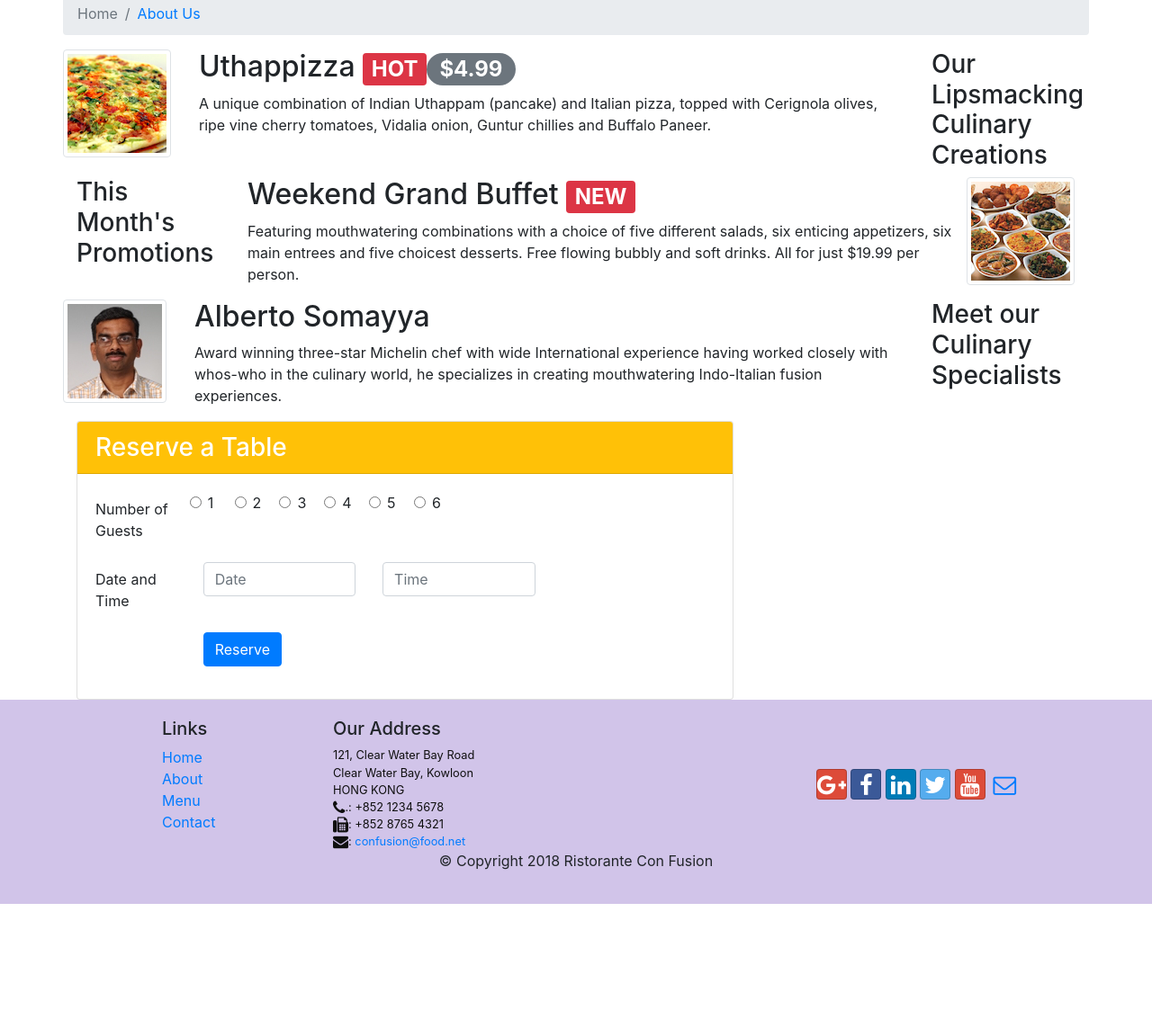
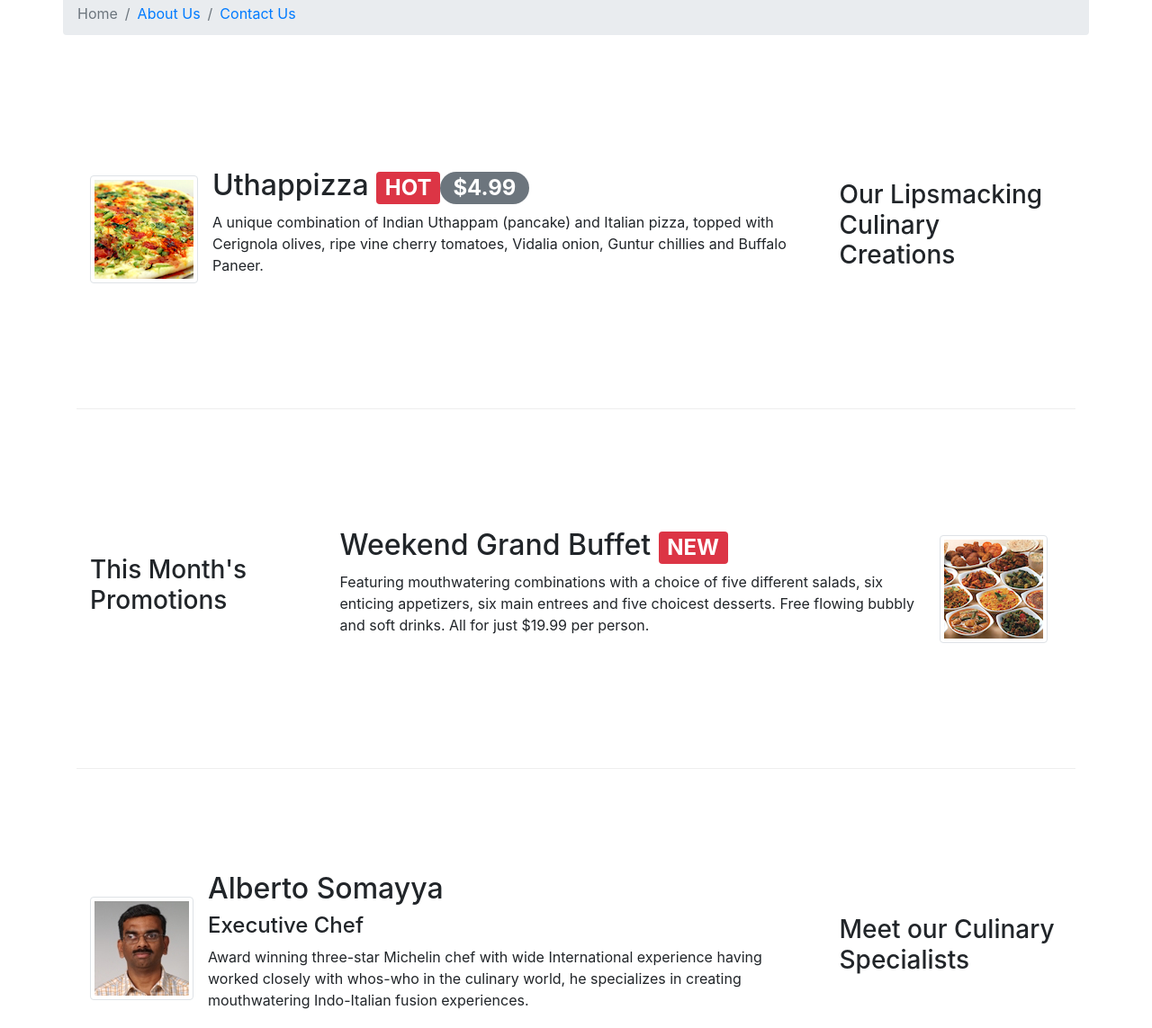
Before and after one commit to levmit/conFusion, a website: page index.html in a window 1280 px wide. Shown: the part 343-1486 px from the top of the page at 90% size. Before the commit the page ends 1348 px from the top, so only its background shows below. Drawn offline with nearby package versions, Linux system fonts and the light colour scheme.

Commit message:
Assigment 2: completed

```diff
--- a/index.html
+++ b/index.html
@@ -44,22 +44,31 @@
                     <p>We take inspiration from the World's best cuisines, and create a unique fusion experience. Our
                         lipsmacking creations will tickle your culinary senses!</p>
                 </div>
-                <div class="col-12 col-sm align-self-center">
+                <div class="col-12 col-sm-3 align-self-center">
                     <img src="img/logo.png" class="img-fluid">
+                </div>
+                <div class="col-12 col-sm-3 align-self-center">
+                    <a type="button" class="btn btn-warning btn-sm btn-block" href="#reserve">Reserve Table</a>
                 </div>
             </div>
         </div>
     </header>
-
     <div class="container">
         <div class="row">
             <ol class="col-12 breadcrumb">
                 <li class="breadcrumb-item active">Home</li>
                 <li class="breadcrumb-item"><a href="./aboutus.html">About Us</a></li>
+                <li class="breadcrumb-item"><a href="./contactus.html">Contact Us</a></li>
             </ol>
+        </div>
+        <div class="row row-content align-items-center">
+            <div class="col-12 col-sm-4 order-sm-last col-md-3">
+                <h3>Our Lipsmacking Culinary Creations</h3>
+            </div>
+            <div class="col col-sm order-sm-first">
                 <div class="media">
-                <img class="d-flex mr-3 img-thumbnail" src="img/uthappizza.png" alt="Uthappizza">
-                <div class="col-10 media-body">
+                    <img class="d-flex mr-3 img-thumbnail align-self-center" src="img/uthappizza.png" alt="Uthappizza">
+                    <div class="media-body">
                         <h2 class="mt-0">Uthappizza <span class="badge badge-danger">HOT</span><span
                                 class="badge badge-pill badge-secondary">$4.99</span></h2>
                         <p class="d-none d-sm-block">A unique combination of Indian Uthappam (pancake) and
@@ -67,45 +76,51 @@
                             cherry tomatoes, Vidalia onion, Guntur chillies and
                             Buffalo Paneer.</p>
                     </div>
-                <div class="col-2">
-                    <h3>Our Lipsmacking Culinary Creations</h3>
                 </div>
             </div>
         </div>
-        <div class="row">
-            <div class="media">
-                <div class="col-2">
+        <div class="row row-content align-items-center">
+            <div class="col-12 col-sm-4 order-sm-first col-md-3">
                 <h3>This Month's Promotions</h3>
             </div>
-                <div class="col-10 media-body">
+            <div class="col col-sm order-sm-last">
+                <div class="media">
+                    <div class="media-body">
                         <h2 class="mt-0">Weekend Grand Buffet <span class="badge badge-danger">NEW</span></h2>
-                    <p class="d-none d-sm-block">Featuring mouthwatering combinations with a choice of five different
+                        <p class="d-none d-sm-block">Featuring mouthwatering combinations with a choice of five
+                            different
                             salads, six enticing appetizers,
-                        six main entrees and five choicest desserts. Free flowing bubbly and soft drinks. All for just
+                            six main entrees and five choicest desserts. Free flowing bubbly and soft drinks. All for
+                            just
                             $19.99 per person.</p>
                     </div>
-                <img class="d-flex mr-3 img-thumbnail" src="img/buffet.png" alt="Buffet">
+                    <img class="d-flex mr-3 img-thumbnail align-self-center" src="img/buffet.png" alt="Buffet">
+                </div>
             </div>
         </div>
 
-        <div class="row">
+        <div class="row row-content align-items-center">
+            <div class="col-12 col-sm-4 order-sm-last col-md-3">
+                <h3>Meet our Culinary Specialists</h3>
+            </div>
+            <div class="col col-sm order-sm-first col-md">
                 <div class="media">
-                <img class="d-flex mr-3 img-thumbnail" src="img/alberto.png" alt="Alberto Somayya">
-                <div class="col-10 media-body">
-                    <h2 class="mt-0">Alberto Somayya </h2>
+                    <img class="d-flex mr-3 img-thumbnail align-self-center" src="img/alberto.png" alt="alberto">
+                    <div class="media-body">
+                        <h2 class="mt-0">Alberto Somayya</h2>
+                        <h4>Executive Chef</h2>
                             <p class="d-none d-sm-block">Award winning three-star Michelin chef with wide
                                 International experience having worked closely with
                                 whos-who in the culinary world, he specializes in
                                 creating mouthwatering Indo-Italian fusion experiences.
                             </p>
                     </div>
-                <div class="col-2">
-                    <h3>Meet our Culinary Specialists</h3>
+
                 </div>
             </div>
         </div>
-        <div class="row">
-            <div class="col-12 col-sm-8 align-self-center">
+        <div class="row row-content">
+            <div class="col col-8 col-sm-12" id="reserve">
                 <div class="card">
                     <h3 class="card-header bg-primary text-white bg-warning">Reserve a Table</h3>
                     <div class="card-body">
```
Also changed, not shown: aboutus.html (+4 -5 lines), contactus.html (+1 -0 lines). Lines whose indentation alone changed are shown as unchanged.
